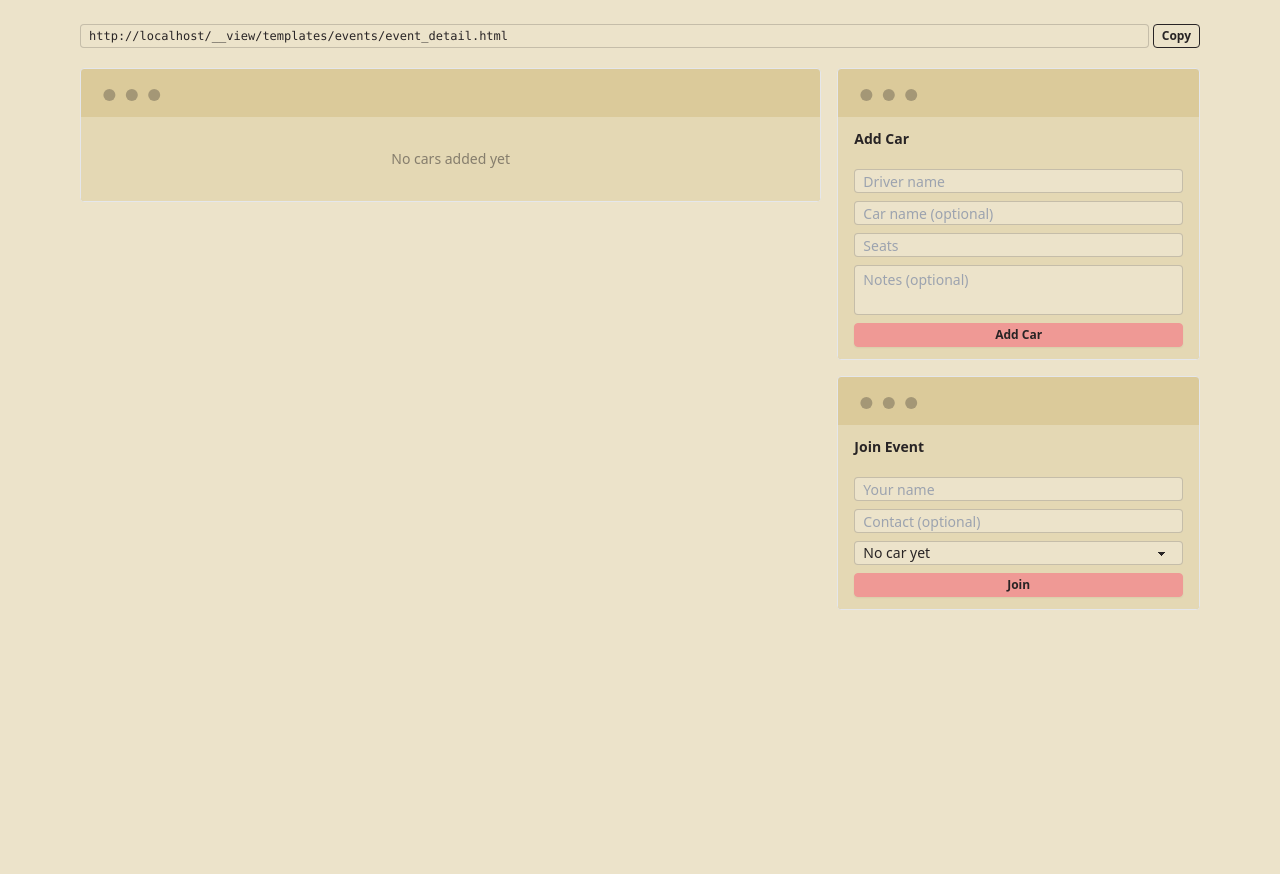
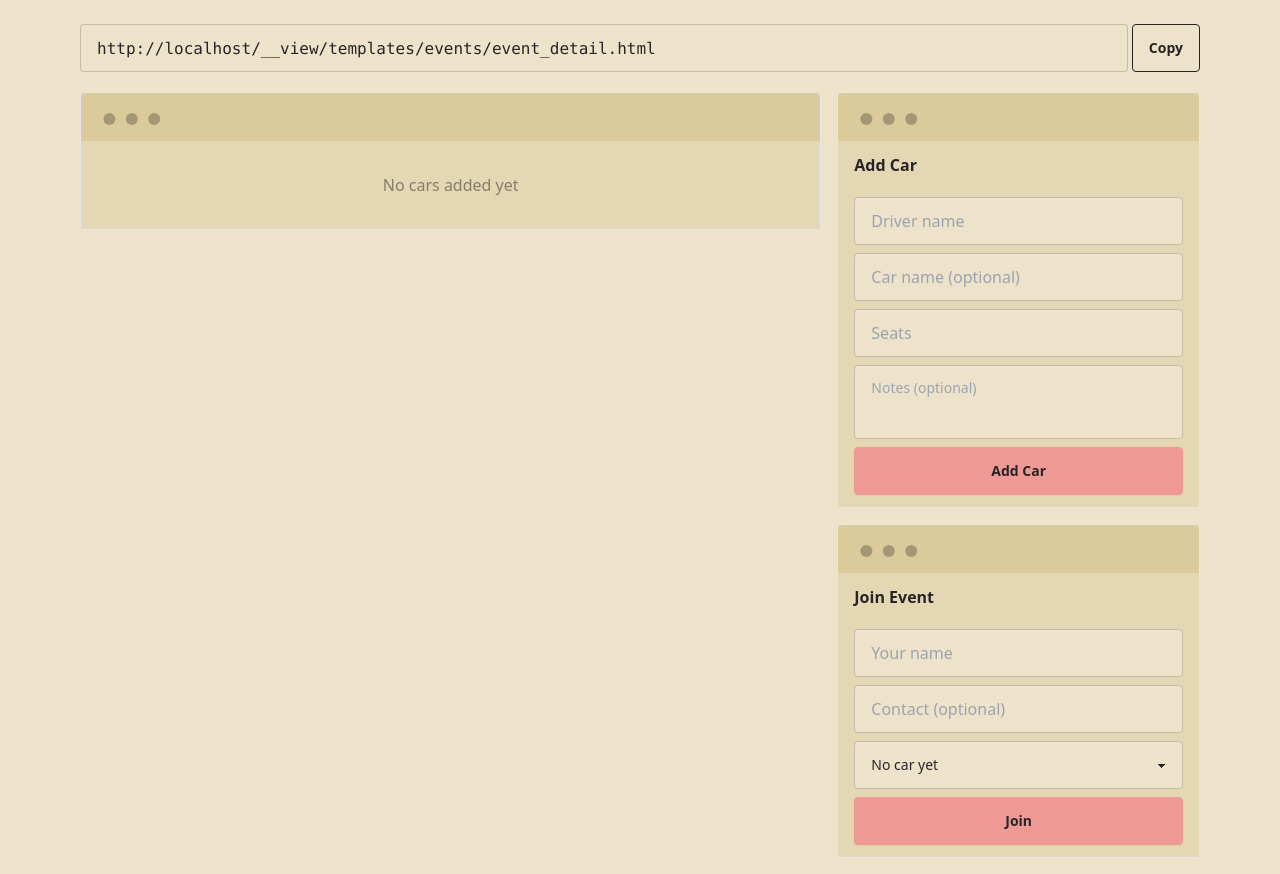
Before and after one commit to zorexsalvo/karpool, a Django app: template templates/events/event_detail.html in a window 1280 px wide. Shown: the part 44-918 px from the top of the page. Before the commit the page ends 654 px from the top, so only its background shows below. Run offline with Django 3.2, Linux system fonts and the light colour scheme; the template is opened without the code that fills it, so the values that code supplies are empty; some libraries are stand-ins or nearby versions.

Commit message:
Convert all DaisyUI components to regular size
- Removed size modifiers (-sm, -xs) from buttons, inputs, selects, textareas, badges
- Updated text size classes for better readability
- Maintained consistent spacing and layout
- All form controls and interactive elements now use default DaisyUI sizes

```diff
--- a/templates/base.html
+++ b/templates/base.html
@@ -31,7 +31,7 @@
         {% if messages %}
             <div class="mb-4">
                 {% for message in messages %}
-                    <div class="alert alert-{% if message.tags == 'error' %}error{% elif message.tags == 'success' %}success{% else %}info{% endif %} mb-2 py-2 text-sm border">
+                    <div class="alert alert-{% if message.tags == 'error' %}error{% elif message.tags == 'success' %}success{% else %}info{% endif %} mb-2 py-2 border">
                         {{ message }}
                     </div>
                 {% endfor %}
--- a/templates/events/event_detail.html
+++ b/templates/events/event_detail.html
@@ -17,8 +17,8 @@
 
     <div class="flex gap-1 mb-4">
         <input type="text" value="{{ request.build_absolute_uri }}" readonly
-               id="event-url" class="input input-bordered input-xs flex-1 text-xs font-mono">
-        <button onclick="copyUrl()" class="btn btn-outline btn-xs text-xs">Copy</button>
+               id="event-url" class="input input-bordered flex-1 font-mono">
+        <button onclick="copyUrl()" class="btn btn-outline">Copy</button>
     </div>
 </div>
 
@@ -34,7 +34,7 @@
                         <h3 class="font-semibold">{{ car.driver_name }}</h3>
                         {% if car.car_name %}<p class="text-base-content/70 text-sm">{{ car.car_name }}</p>{% endif %}
                         {% if car.capacity %}
-                            <div class="badge badge-outline badge-sm mt-1">
+                            <div class="badge badge-outline mt-1">
                                 {{ car.members.count }}/{{ car.capacity }} seats
                                 {% if car.available_spots > 0 %}
                                     • {{ car.available_spots }} available
@@ -46,34 +46,34 @@
                     </div>
                     <form method="post" action="{% url 'delete_car' event.slug car.id %}">
                         {% csrf_token %}
-                        <button type="submit" class="btn btn-ghost btn-xs text-error"
+                        <button type="submit" class="btn btn-ghost text-error"
                                 onclick="return confirm('Delete car?')">×</button>
                     </form>
                 </div>
 
                 {% if car.notes %}
-                    <div class="text-base-content/70 text-xs mb-3 p-2 bg-base-300 rounded">{{ car.notes }}</div>
+                    <div class="text-base-content/70 mb-3 p-2 bg-base-300 rounded">{{ car.notes }}</div>
                 {% endif %}
 
                 <div class="space-y-2">
                     {% for member in car.members.all %}
-                        <div class="flex justify-between items-center p-2 bg-base-300 rounded text-sm">
+                        <div class="flex justify-between items-center p-2 bg-base-300 rounded">
                             <div>
                                 <div class="font-medium">{{ member.name }}</div>
-                                {% if member.contact %}<div class="text-xs text-base-content/70">{{ member.contact }}</div>{% endif %}
+                                {% if member.contact %}<div class="text-base-content/70">{{ member.contact }}</div>{% endif %}
                             </div>
                             <div class="flex gap-1">
                                 <button onclick="showMoveModal({{ member.id }}, '{{ member.name }}')"
-                                        class="btn btn-ghost btn-xs text-xs">Move</button>
+                                        class="btn btn-ghost">Move</button>
                                 <form method="post" action="{% url 'delete_member' event.slug member.id %}" style="display: inline;">
                                     {% csrf_token %}
-                                    <button type="submit" class="btn btn-ghost btn-xs text-error text-xs"
+                                    <button type="submit" class="btn btn-ghost text-error"
                                             onclick="return confirm('Remove {{ member.name }}?')">×</button>
                                 </form>
                             </div>
                         </div>
                     {% empty %}
-                        <div class="text-center text-base-content/50 text-sm py-3">No members in this car yet</div>
+                        <div class="text-center text-base-content/50 py-3">No members in this car yet</div>
                     {% endfor %}
                 </div>
             </div>
@@ -81,7 +81,7 @@
         {% empty %}
         <div class="mockup-window border bg-base-300">
             <div class="flex justify-center px-4 py-8 bg-base-200">
-                <div class="text-center text-base-content/50 text-sm">
+                <div class="text-center text-base-content/50">
                     <p>No cars added yet</p>
                 </div>
             </div>
@@ -95,17 +95,17 @@
                 <h3 class="font-semibold mb-3">Unassigned Members</h3>
                 <div class="space-y-2">
                     {% for member in unassigned_members %}
-                        <div class="flex justify-between items-center p-2 bg-base-300 rounded text-sm">
+                        <div class="flex justify-between items-center p-2 bg-base-300 rounded">
                             <div>
                                 <div class="font-medium">{{ member.name }}</div>
-                                {% if member.contact %}<div class="text-xs text-base-content/70">{{ member.contact }}</div>{% endif %}
+                                {% if member.contact %}<div class="text-base-content/70">{{ member.contact }}</div>{% endif %}
                             </div>
                             <div class="flex gap-1">
                                 <button onclick="showMoveModal({{ member.id }}, '{{ member.name }}')"
-                                        class="btn btn-ghost btn-xs text-xs">Assign</button>
+                                        class="btn btn-ghost">Assign</button>
                                 <form method="post" action="{% url 'delete_member' event.slug member.id %}" style="display: inline;">
                                     {% csrf_token %}
-                                    <button type="submit" class="btn btn-ghost btn-xs text-error text-xs"
+                                    <button type="submit" class="btn btn-ghost text-error"
                                             onclick="return confirm('Remove {{ member.name }}?')">×</button>
                                 </form>
                             </div>
@@ -122,26 +122,26 @@
         <!-- Add Car Form -->
         <div class="mockup-window border bg-base-300">
             <div class="flex flex-col px-4 py-3 bg-base-200">
-                <h3 class="font-semibold text-sm mb-3">Add Car</h3>
+                <h3 class="font-semibold mb-3">Add Car</h3>
                 <form method="post" action="{% url 'add_car' event.slug %}" class="space-y-2">
                     {% csrf_token %}
                     <div class="form-control">
                         <input type="text" name="driver_name" placeholder="Driver name"
-                               class="input input-bordered input-xs text-sm" required>
+                               class="input input-bordered" required>
                     </div>
                     <div class="form-control">
                         <input type="text" name="car_name" placeholder="Car name (optional)"
-                               class="input input-bordered input-xs text-sm">
+                               class="input input-bordered">
                     </div>
                     <div class="form-control">
                         <input type="number" name="capacity" placeholder="Seats" min="1"
-                               class="input input-bordered input-xs text-sm">
+                               class="input input-bordered">
                     </div>
                     <div class="form-control">
                         <textarea name="notes" placeholder="Notes (optional)" rows="2"
-                                  class="textarea textarea-bordered textarea-xs text-sm resize-none"></textarea>
+                                  class="textarea textarea-bordered resize-none"></textarea>
                     </div>
-                    <button type="submit" class="btn btn-primary btn-xs w-full text-xs">Add Car</button>
+                    <button type="submit" class="btn btn-primary w-full">Add Car</button>
                 </form>
             </div>
         </div>
@@ -149,26 +149,26 @@
         <!-- Join Event Form -->
         <div class="mockup-window border bg-base-300">
             <div class="flex flex-col px-4 py-3 bg-base-200">
-                <h3 class="font-semibold text-sm mb-3">Join Event</h3>
+                <h3 class="font-semibold mb-3">Join Event</h3>
                 <form method="post" action="{% url 'add_member' event.slug %}" class="space-y-2">
                     {% csrf_token %}
                     <div class="form-control">
                         <input type="text" name="name" placeholder="Your name"
-                               class="input input-bordered input-xs text-sm" required>
+                               class="input input-bordered" required>
                     </div>
                     <div class="form-control">
                         <input type="text" name="contact" placeholder="Contact (optional)"
-                               class="input input-bordered input-xs text-sm">
+                               class="input input-bordered">
                     </div>
                     <div class="form-control">
-                        <select name="car" class="select select-bordered select-xs text-sm">
+                        <select name="car" class="select select-bordered">
                             <option value="">No car yet</option>
                             {% for car in cars %}
                                 <option value="{{ car.id }}">{{ car.driver_name }}{% if car.car_name %} ({{ car.car_name }}){% endif %}</option>
                             {% endfor %}
                         </select>
                     </div>
-                    <button type="submit" class="btn btn-primary btn-xs w-full text-xs">Join</button>
+                    <button type="submit" class="btn btn-primary w-full">Join</button>
                 </form>
             </div>
         </div>
@@ -177,15 +177,15 @@
 
 <!-- Move Member Modal -->
 <dialog id="moveModal" class="modal">
-    <div class="modal-box max-w-xs">
-        <h3 class="font-semibold text-sm mb-3" id="modalTitle">Move Member</h3>
+    <div class="modal-box">
+        <h3 class="font-semibold mb-3" id="modalTitle">Move Member</h3>
         <form method="post" id="moveForm" class="space-y-3">
             {% csrf_token %}
             <div class="form-control">
                 <label class="label py-1">
-                    <span class="label-text text-xs">Assign to:</span>
+                    <span class="label-text">Assign to:</span>
                 </label>
-                <select name="car" id="carSelect" class="select select-bordered select-sm text-sm">
+                <select name="car" id="carSelect" class="select select-bordered">
                     <option value="">Unassigned</option>
                     {% for car in cars %}
                         <option value="{{ car.id }}">{{ car.driver_name }}{% if car.car_name %} ({{ car.car_name }}){% endif %}</option>
@@ -193,8 +193,8 @@
                 </select>
             </div>
             <div class="modal-action pt-2">
-                <button type="button" onclick="hideMoveModal()" class="btn btn-sm text-xs">Cancel</button>
-                <button type="submit" class="btn btn-primary btn-sm text-xs">Update</button>
+                <button type="button" onclick="hideMoveModal()" class="btn">Cancel</button>
+                <button type="submit" class="btn btn-primary">Update</button>
             </div>
         </form>
     </div>
```
Also changed, not shown: templates/events/home.html (+10 -10 lines).
